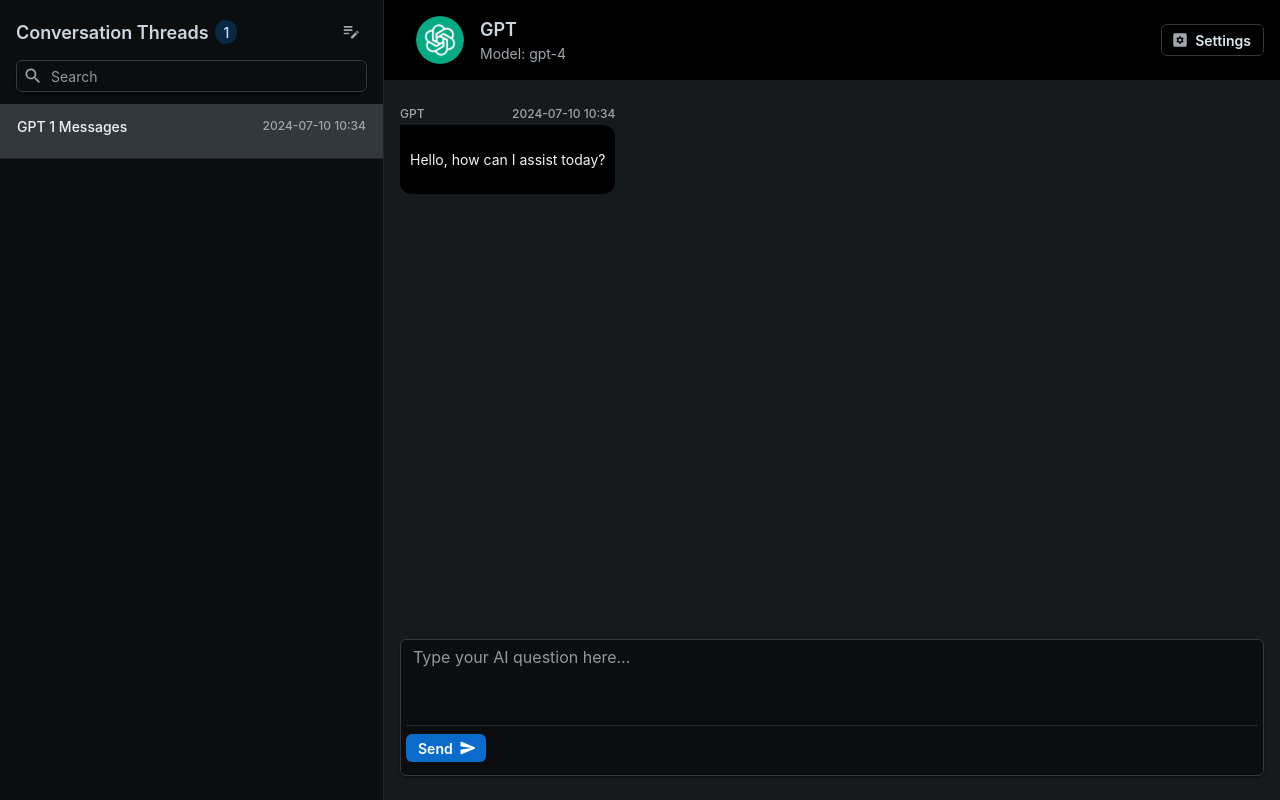
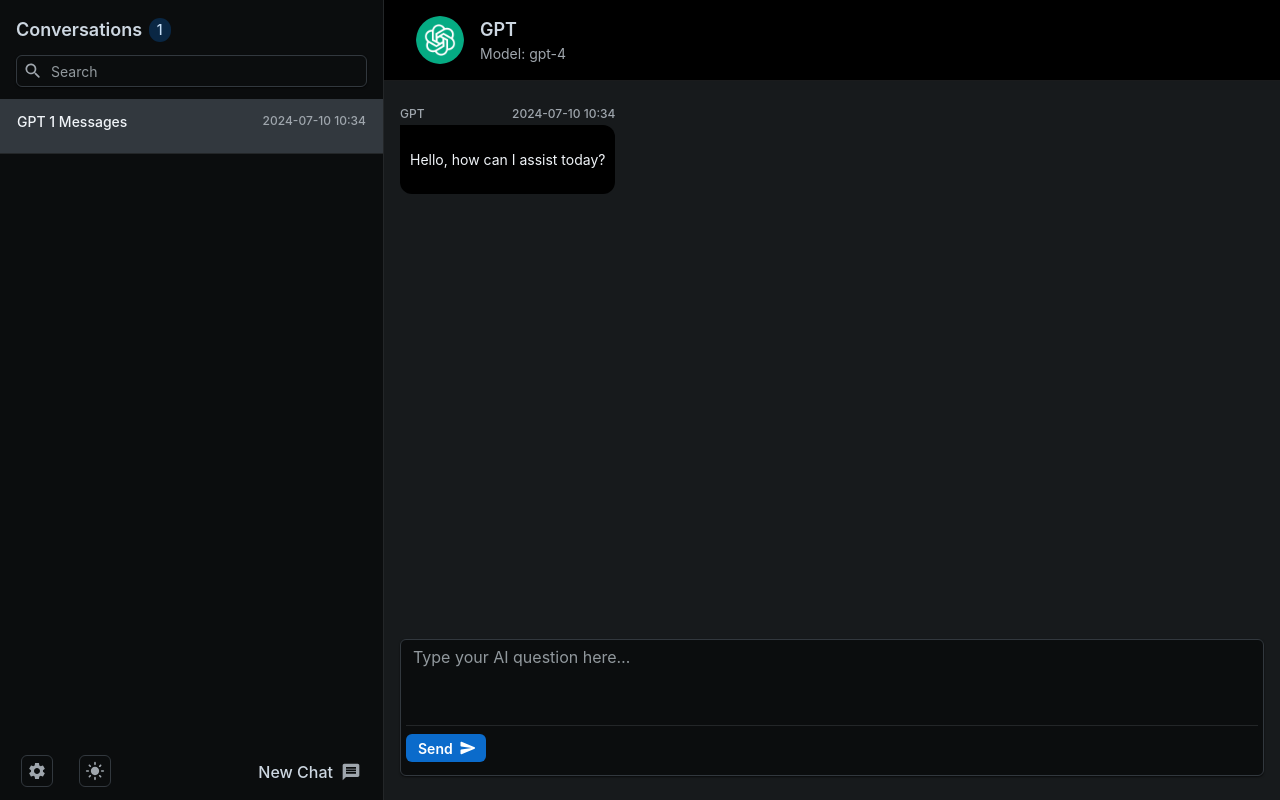
Before and after one commit to osullivanalan/gpt-chat, a React (Vite) app: page / in a window 1280 px wide. Built offline with nearby package versions, Linux system fonts and the light colour scheme.

Commit message:
refactor settings UI and fix mobile issues. add delete chat

```diff
--- a/src/IndexedDBHelper.tsx
+++ b/src/IndexedDBHelper.tsx
@@ -133,6 +133,7 @@
     });
   }
 
+
   static async getAllChats(): Promise<ChatProps[]> {
     const db = await IndexedDBHelper.initDB();
     return new Promise<ChatProps[]>((resolve, reject) => {
--- a/src/components/ChatBubble.tsx
+++ b/src/components/ChatBubble.tsx
@@ -14,6 +14,7 @@
 import { Prism as SyntaxHighlighter } from 'react-syntax-highlighter';
 import { solarizedlight, gruvboxDark } from 'react-syntax-highlighter/dist/esm/styles/prism';
 import ReactMarkdown from 'react-markdown';
+import { useColorScheme } from '@mui/joy/styles';
 
 type ChatBubbleProps = MessageProps & {
   variant: 'sent' | 'received';
@@ -24,12 +25,17 @@
   const { content, variant, timestamp, attachment = undefined, sender } = props;
   const isSent = variant === 'sent';
   const [isHovered, setIsHovered] = React.useState<boolean>(false);
+  const { mode, setMode } = useColorScheme();
 
   const syntaxComponents = {
     code({ node, inline, className, children, ...props }: any) {
       const match = /language-(\w+)/.exec(className || '')
       return !inline && match
-        ? <SyntaxHighlighter style={gruvboxDark} language={match[1]} PreTag="div" children={String(children).replace(/\n$/, '')} {...props} />
+        ? <SyntaxHighlighter
+        style={mode === 'dark' ? gruvboxDark : solarizedlight}
+        language={match[1]}
+        PreTag="div"
+        children={String(children).replace(/\n$/, '')} {...props} />
         : <code className={className} {...props}>{children}</code>
     }
   };
@@ -104,9 +110,14 @@
                 color: isSent
                   ? 'var(--joy-palette-common-white)'
                   : 'var(--joy-palette-text-primary)',
+
               }}
             >
-              <ReactMarkdown className="markdown" components={syntaxComponents}>
+              <ReactMarkdown
+              className="markdown"
+              components={syntaxComponents}
+
+              >
                 {content}
               </ReactMarkdown>
             </Typography>
--- a/src/components/ChatsPane.tsx
+++ b/src/components/ChatsPane.tsx
@@ -2,71 +2,46 @@
 import Stack from '@mui/joy/Stack';
 import Sheet from '@mui/joy/Sheet';
 import Typography from '@mui/joy/Typography';
-import { Box, Chip, IconButton, Input } from '@mui/joy';
+import { Box, Chip, IconButton, Input, ListDivider } from '@mui/joy';
 import List from '@mui/joy/List';
-import EditNoteRoundedIcon from '@mui/icons-material/EditNoteRounded';
+
 import SearchRoundedIcon from '@mui/icons-material/SearchRounded';
 import CloseRoundedIcon from '@mui/icons-material/CloseRounded';
 import ChatListItem from './ChatListItem';
-import { ChatProps, MessageProps } from '../types';
+import { ChatProps, ChatsPaneProps, MessageProps } from '../types';
 import { toggleMessagesPane } from '../utils';
 import IndexedDBHelper from '../IndexedDBHelper';
-
-type ChatsPaneProps = {
-  chats: ChatProps[];
-  setSelectedChat: (chat: ChatProps) => void;
-  setChats: (chats: ChatProps[]) => void;
-  selectedChatId: string;
-};
-
+import SettingsMenu from './SettingsMenu';
 
 export default function ChatsPane(props: ChatsPaneProps) {
 
   const { chats, setChats, setSelectedChat, selectedChatId } = props;
 
-  const addNewChat = async (newChat: ChatProps) => {
-    // Add the new chat to the list of chats
-    const updatedChats = [...chats, newChat];
+  const deleteChat = async (chatId: string) => {
+    // Delete the chat from the database
+    await IndexedDBHelper.deleteChat(chatId);
+
+    // Remove the chat from the list of chats
+    const updatedChats = chats.filter(chat => chat.id !== chatId);
 
     setChats(updatedChats);
-    // Add the new chat to the database
-    await IndexedDBHelper.addChat(newChat);
   };
-
-
-  const createNewMesssageThread = async () => {
-    const newMessage : MessageProps = {
-      id: Date.now().toString(),
-      content: "How can I help?",
-      timestamp: new Date().toISOString(),
-      sender:{
-        name:'GPT'
-      },
-    };
-
-    const newChat: ChatProps = {
-      id: Date.now().toString(),
-      messages: [newMessage],
-      sender: {
-        name:'GPT'
-      }
-      // Add any other necessary properties here
-    };
-
-    addNewChat(newChat);
-    setSelectedChat(newChat);
-  }
-
 
   return (
     <Sheet
       sx={{
         borderRight: '1px solid',
         borderColor: 'divider',
-        height: 'calc(100dvh - var(--Header-height))',
+        //height: 'calc(100dvh - var(--Header-height))',
+        height: '100dvh',
         overflowY: 'scroll',
+        display: 'flex', // make this a flex container
+        flexDirection: 'column', // arrange children in a column
+        justifyContent: 'space-between', // separate the top and bottom content
+
       }}
     >
+
       <Stack
         direction="row"
         spacing={1}
@@ -91,20 +66,9 @@
           }
           sx={{ mr: 'auto' }}
         >
-          Conversation Threads
+          Conversations
         </Typography>
-        <IconButton
-          variant="plain"
-          aria-label="edit"
-          color="neutral"
-          size="sm"
-          onClick={() => {
-            createNewMesssageThread();
-          }}
-          sx={{ display: { xs: 'none', sm: 'unset' } }}
-        >
-          <EditNoteRoundedIcon />
-        </IconButton>
+
         <IconButton
           variant="plain"
           aria-label="edit"
@@ -131,6 +95,7 @@
           py: 0,
           '--ListItem-paddingY': '0.75rem',
           '--ListItem-paddingX': '1rem',
+          overflowY: 'auto'
         }}
       >
         {chats.map((chat) => (
@@ -139,10 +104,12 @@
             {...chat}
             setSelectedChat={setSelectedChat}
             selectedChatId={selectedChatId}
+            deleteChat={deleteChat} // pass the deleteChat function
           />
         ))}
       </List>
 
+      <SettingsMenu {...props} />
 
     </Sheet>
   );
--- a/src/components/MessagesPaneHeader.tsx
+++ b/src/components/MessagesPaneHeader.tsx
@@ -24,11 +24,12 @@
 
   const settingsContext = useContext(SettingsContext);
 
-    if (!settingsContext) {
-        throw new Error('Settings must be used within a SettingsProvider');
-    }
+  if (!settingsContext) {
+    throw new Error('Settings must be used within a SettingsProvider');
+  }
 
-    const { openSettings, setSettingsOpen, settings } = settingsContext;
+  const { settings } = settingsContext;
+
   return (
     <Stack
       direction="row"
@@ -84,25 +85,7 @@
           <Typography level="body-sm">Model: {settings?.model}</Typography>
         </div>
       </Stack>
-      <Stack spacing={1} direction="row" alignItems="center">
-        <Button
-          startDecorator={<SettingsApplicationsRounded />}
-          color="neutral"
-          variant="outlined"
-          size="sm"
-          sx={{
-            display: { xs: 'none', md: 'inline-flex' },
-          }}
-                onClick={() => setSettingsOpen(true)} // Open the modal here
-        >
-          Settings
-        </Button>
-        {/*
-        <IconButton size="sm" variant="plain" color="neutral">
-          <MoreVertRoundedIcon />
-        </IconButton>
-        */}
-      </Stack>
+
 
     </Stack>
   );
--- a/src/components/MyDbMessages.tsx
+++ b/src/components/MyDbMessages.tsx
@@ -132,7 +132,7 @@
           transition: 'transform 0.4s, width 0.4s',
           zIndex: 100,
           width: '100%',
-          top: 52,
+          //top: 52, //to allow for the header
         }}
       >
         <ChatsPane
--- a/src/components/Settings.tsx
+++ b/src/components/Settings.tsx
@@ -42,7 +42,7 @@
         }
     }
 
-    function handleInputChange(event) {
+    function handleInputChange(event: { target: { name: any; value: any; }; }) {
         const {name, value} = event.target;
         //console.log(`name: ${name} value ${value}`);
         setSettings((prevState) =>
--- /dev/null
+++ b/src/components/SettingsMenu.tsx
@@ -0,0 +1,99 @@
+import { Settings } from "@mui/icons-material";
+import { List, ListItem, ListItemButton, IconButton, Typography, Box } from "@mui/joy";
+import ColorSchemeToggle from "./ColorSchemeToggle";
+import { useContext } from "react";
+import { SettingsContext } from "../contexts/SettingsContext";
+import { ChatProps, MessageProps, ChatsPaneProps } from "../types";
+import MessageIcon from '@mui/icons-material/Message';
+import IndexedDBHelper from "../IndexedDBHelper";
+
+export default function SettingsMenu(props: ChatsPaneProps) {
+
+    const settingsContext = useContext(SettingsContext);
+
+    if (!settingsContext) {
+        throw new Error('Settings must be used within a SettingsProvider');
+    }
+
+    const { openSettings, setSettingsOpen, settings } = settingsContext;
+
+    const { chats, setChats, setSelectedChat } = props;
+
+    const addNewChat = async (newChat: ChatProps) => {
+        // Add the new chat to the list of chats
+        const updatedChats = [...chats, newChat];
+
+        setChats(updatedChats);
+        // Add the new chat to the database
+        await IndexedDBHelper.addChat(newChat);
+    };
+
+    const createNewMesssageThread = async () => {
+        const newMessage: MessageProps = {
+            id: Date.now().toString(),
+            content: "How can I help?",
+            timestamp: new Date().toISOString(),
+            sender: {
+                name: 'GPT'
+            },
+        };
+
+        const newChat: ChatProps = {
+            id: Date.now().toString(),
+            messages: [newMessage],
+            sender: {
+                name: 'GPT'
+            }
+            // Add any other necessary properties here
+        };
+
+        addNewChat(newChat);
+        setSelectedChat(newChat);
+    }
+
+    return (
+
+        <List role="menubar" orientation="horizontal"
+            sx={{
+                display: "flex",
+                alignItems: "flex-end",
+                p: 1,
+                flexShrink: 0, // don't shrink this element
+                width: '100%', // to make sure it spans the full width of the parent
+            }}
+        >
+            <ListItem>
+                <ListItemButton role="menuitem">
+                    <IconButton
+                        size="sm"
+                        variant="outlined"
+                        color="neutral"
+                        onClick={() => setSettingsOpen(true)}
+                    >
+                        <Settings />
+                    </IconButton>
+                </ListItemButton>
+            </ListItem>
+            <ListItem>
+                <ListItemButton role="menuitem"  >
+                    <ColorSchemeToggle sx={{ ml: 'auto' }} />
+                </ListItemButton>
+            </ListItem>
+            <ListItem sx={{ ml: 'auto' }}> {/* This auto margin pushes the element to the right */}
+                <Box display="flex" alignItems="center">
+                    <IconButton
+                        variant="plain"
+                        aria-label="add new chat"
+                        color="neutral"
+                        size="sm"
+                        onClick={createNewMesssageThread}
+                        sx={{ display: { xs: 'none', sm: 'flex' }, alignItems: 'center' }} // Align items center for proper alignment and adjust display rule
+                    >
+                        <Typography sx={{ mr: 1 }}>New Chat</Typography>
+                        <MessageIcon />
+                    </IconButton>
+                </Box>
+            </ListItem>
+        </List>
+    )
+}
--- a/src/index.css
+++ b/src/index.css
@@ -2,3 +2,24 @@
   max-width: 820px;
   overflow: scroll;
 }
+
+/* For tablets (768px and up) */
+@media (min-width: 768px) and (max-width: 1024px) {
+  .markdown {
+    max-width: 400px;
+  }
+}
+
+/* For large mobile devices (480px and up) */
+@media (min-width: 480px) and (max-width: 767px) {
+  .markdown {
+    max-width: 300px;
+  }
+}
+
+/* For small mobile devices (less than 480px) */
+@media (max-width: 479px) {
+  .markdown {
+    max-width: 200px;
+  }
+}
```
Also changed, not shown: src/App.tsx (+3 -10 lines), src/components/ChatListItem.tsx (+29 -16 lines), src/types.tsx (+19 -0 lines).
